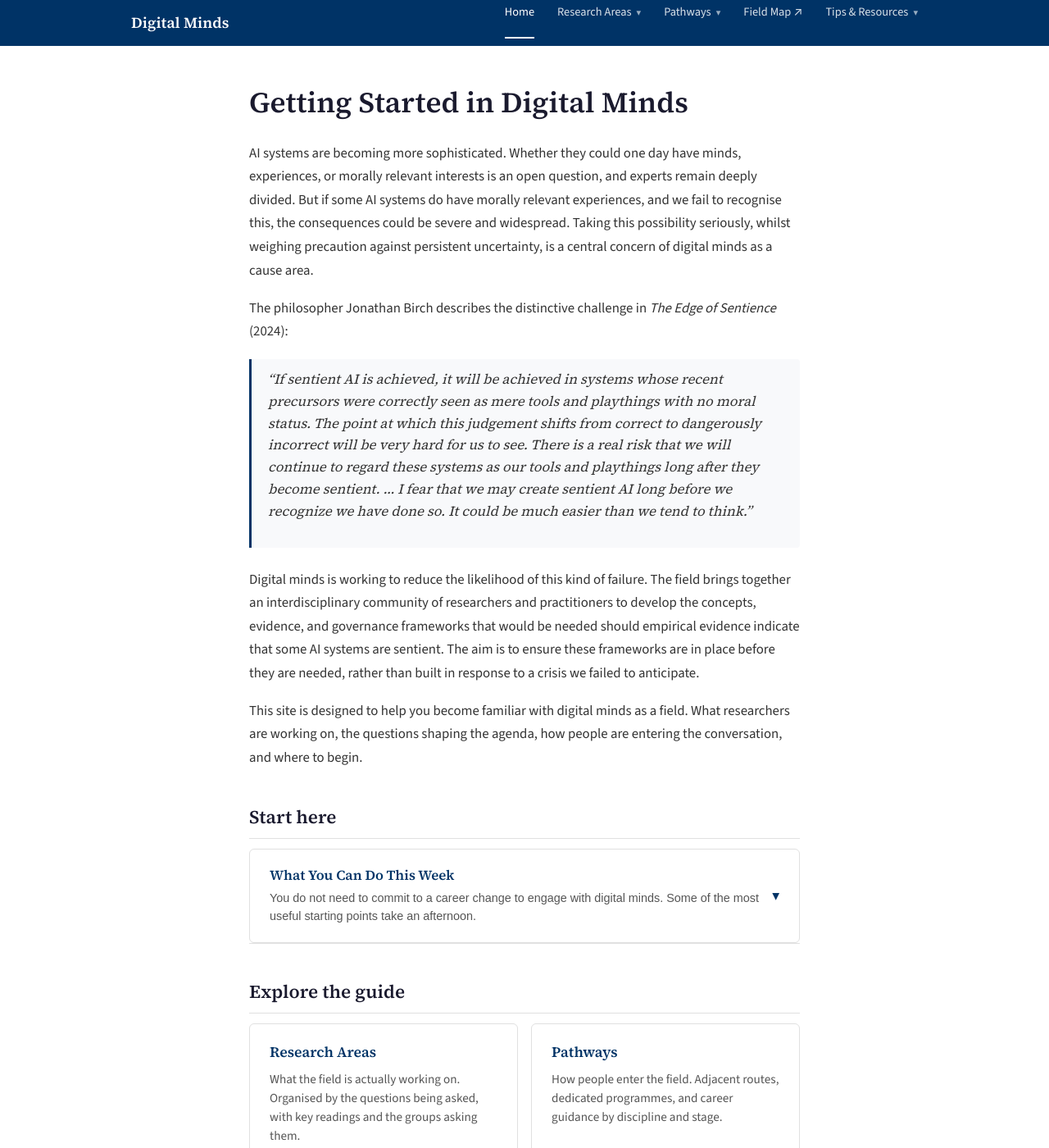
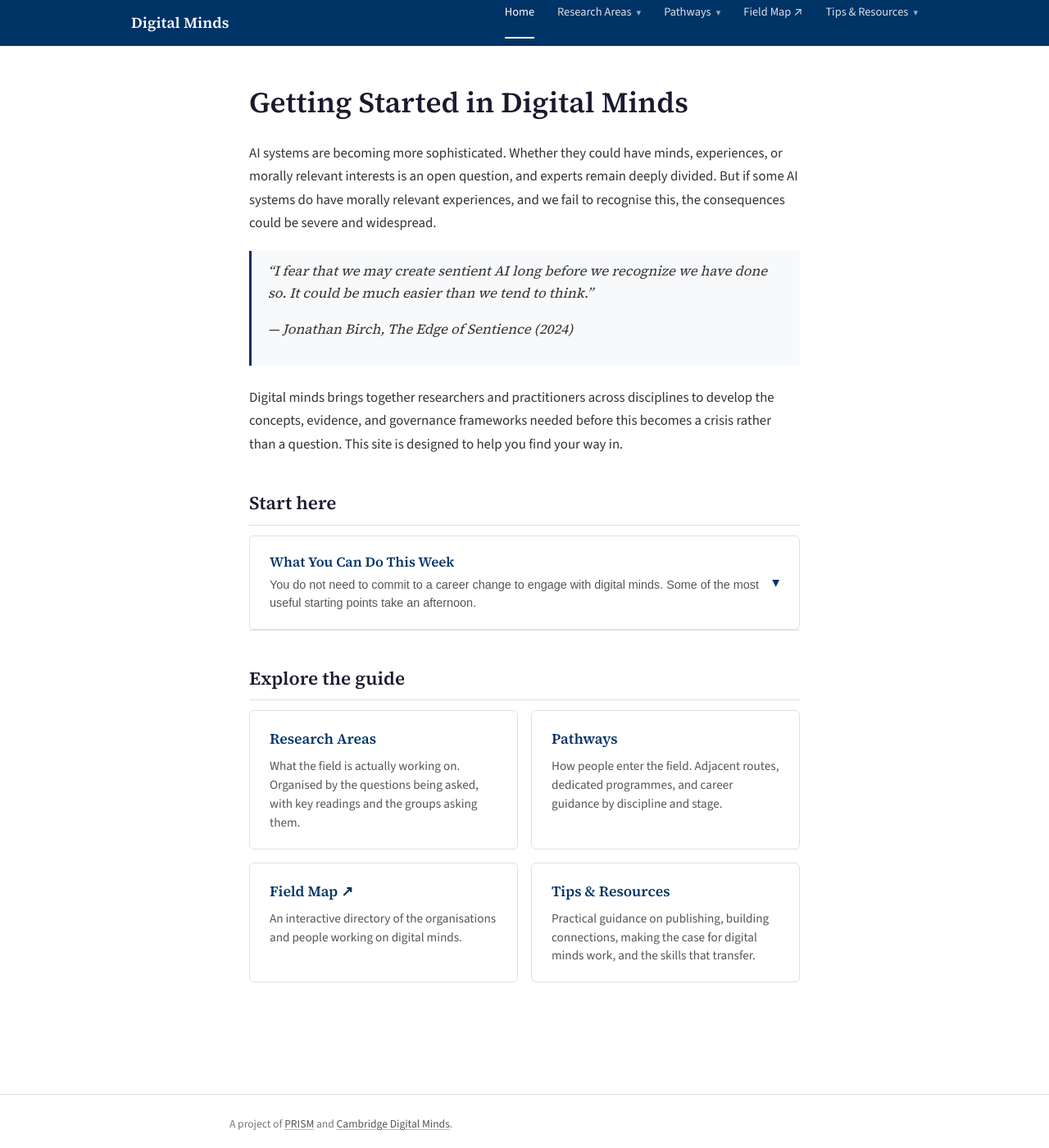
Before and after one commit to Mitchel-Alexander/getting-started-digital-minds, a Jekyll site: the page built from index.md, in a window 1280 px wide and 1400 px high. Shown: the whole window at 82% size. Built offline with Jekyll 4.4.1, drawn with Linux system fonts in a browser that asks for light colours.

Commit message:
Trim homepage: shorten Birch quote and tighten surrounding text
Co-Authored-By: Claude Opus 4.6 <noreply@anthropic.com>

```diff
--- a/index.md
+++ b/index.md
@@ -22,12 +22,10 @@ sections:
 
 # Getting Started in Digital Minds
 
-AI systems are becoming more sophisticated. Whether they could one day have minds, experiences, or morally relevant interests is an open question, and experts remain deeply divided. But if some AI systems do have morally relevant experiences, and we fail to recognise this, the consequences could be severe and widespread. Taking this possibility seriously, whilst weighing precaution against persistent uncertainty, is a central concern of digital minds as a cause area.
+AI systems are becoming more sophisticated. Whether they could have minds, experiences, or morally relevant interests is an open question, and experts remain deeply divided. But if some AI systems do have morally relevant experiences, and we fail to recognise this, the consequences could be severe and widespread.
 
-The philosopher Jonathan Birch describes the distinctive challenge in *The Edge of Sentience* (2024):
+> "I fear that we may create sentient AI long before we recognize we have done so. It could be much easier than we tend to think."
+>
+> — Jonathan Birch, *The Edge of Sentience* (2024)
 
-> "If sentient AI is achieved, it will be achieved in systems whose recent precursors were correctly seen as mere tools and playthings with no moral status. The point at which this judgement shifts from correct to dangerously incorrect will be very hard for us to see. There is a real risk that we will continue to regard these systems as our tools and playthings long *after* they become sentient. ... I fear that we may create sentient AI long before we recognize we have done so. It could be much easier than we tend to think."
-
-Digital minds is working to reduce the likelihood of this kind of failure. The field brings together an interdisciplinary community of researchers and practitioners to develop the concepts, evidence, and governance frameworks that would be needed should empirical evidence indicate that some AI systems are sentient. The aim is to ensure these frameworks are in place before they are needed, rather than built in response to a crisis we failed to anticipate.
-
-This site is designed to help you become familiar with digital minds as a field. What researchers are working on, the questions shaping the agenda, how people are entering the conversation, and where to begin.
+Digital minds brings together researchers and practitioners across disciplines to develop the concepts, evidence, and governance frameworks needed before this becomes a crisis rather than a question. This site is designed to help you find your way in.
```
